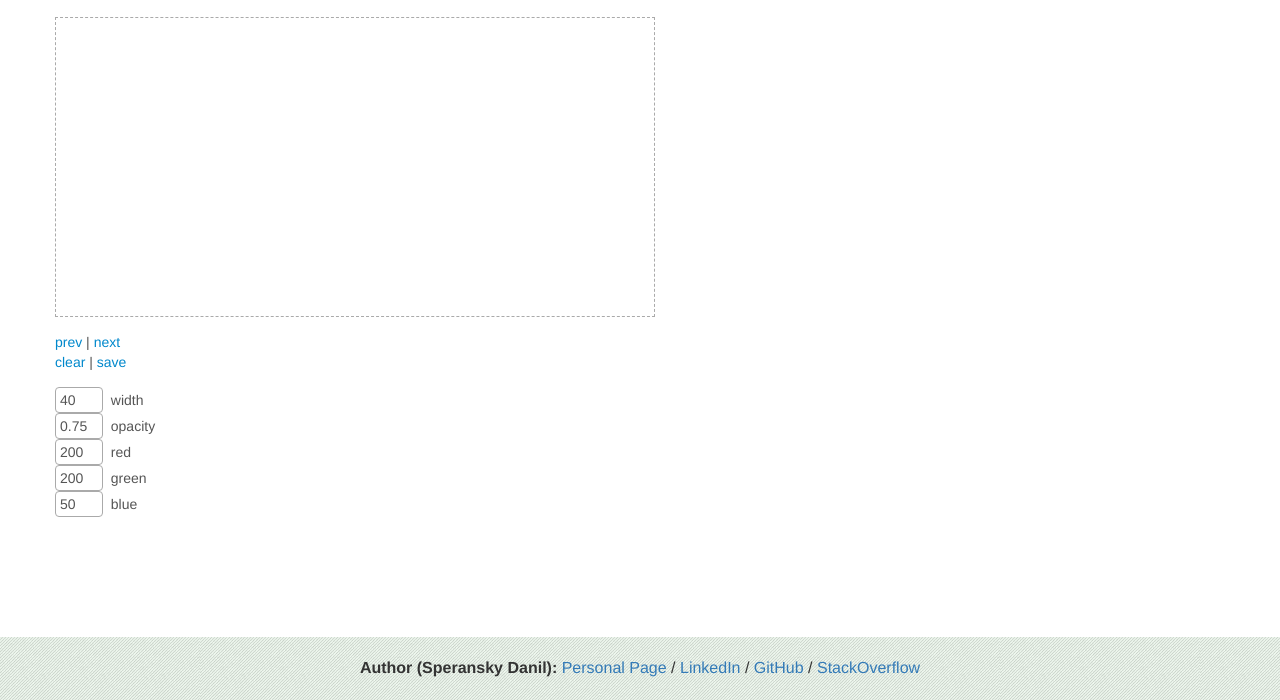
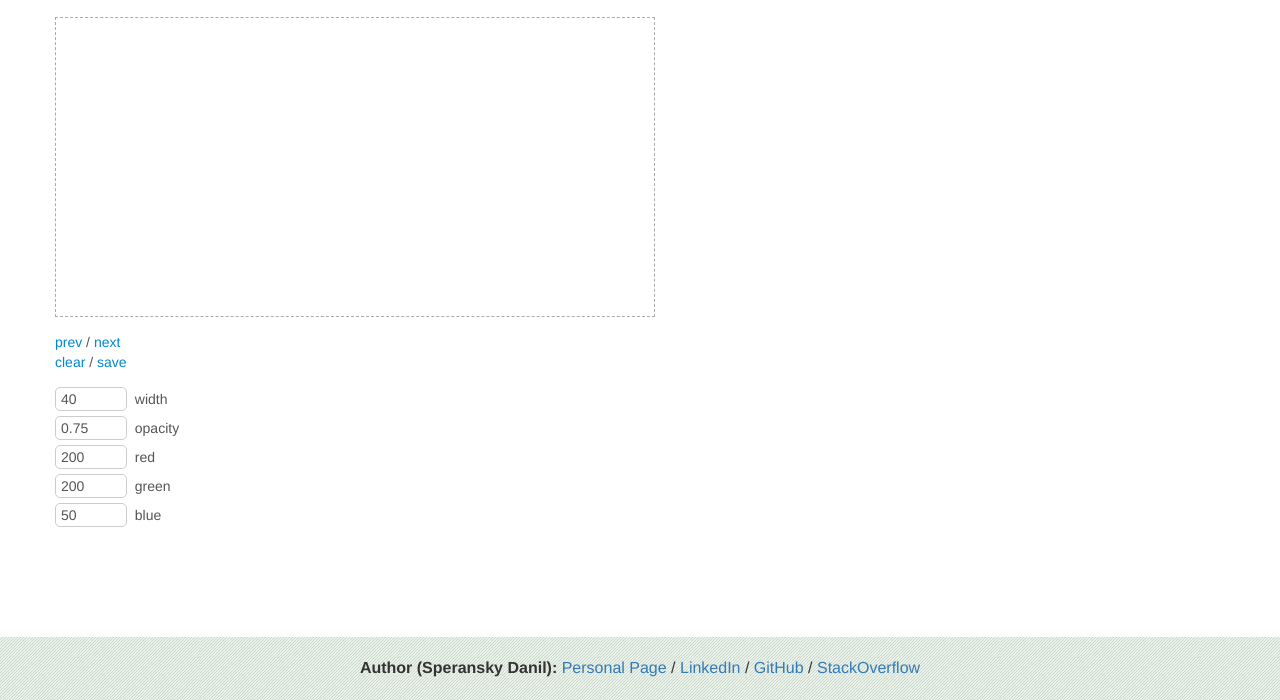
Before and after one commit to speranskydanil/graffiti-js, a plain HTML site: page demo/Graffiti-App/index.html in a window 1280 px wide. Shown: the part 100-800 px from the top of the page. Drawn offline with nearby package versions, Linux system fonts and the light colour scheme.

Commit message:
improving ga

```diff
--- a/css/graffiti-app.css
+++ b/css/graffiti-app.css
@@ -1,3 +1,10 @@
+.ga,
+.ga * {
+  -webkit-box-sizing: border-box;
+     -moz-box-sizing: border-box;
+          box-sizing: border-box;
+}
+
 .ga {
   font-family: "Helvetica Neue", Helvetica, Arial, sans-serif;
   font-size: 14px;
@@ -16,21 +23,23 @@
 }
 
 .ga input {
-  width: 48px;
-  padding: 2px 4px;
-  border: 1px solid #aaa;
+  width: 72px;
+  height: 24px;
+  margin-bottom: 5px;
+  padding: 2px 5px;
+  border: 1px solid #ccc;
   outline: none;
 
-  -webkit-border-radius: 4px;
-     -moz-border-radius: 4px;
-          border-radius: 4px;
+  -webkit-border-radius: 5px;
+     -moz-border-radius: 5px;
+          border-radius: 5px;
 }
 
 .ga-viewport {
   margin-bottom: 15px;
   padding: 1px;
+  border: 1px dashed #aaa;
   background: #fff;
-  border: 1px dashed #aaa;
 }
 
 .ga-nav {
--- a/js/graffiti-app.js
+++ b/js/graffiti-app.js
@@ -39,20 +39,20 @@ var GraffitiApp = (function ($) {
         <div class="ga-viewport"></div>\
         <div class="ga-nav">\
           <a href="#" class="prev">prev</a>\
-          |\
+          /\
           <a href="#" class="next">next</a>\
           <br>\
           <a href="#" class="clear">clear</a>\
-          |\
+          /\
           <a href="#" class="save">save</a>\
           <br>\
         </div>\
         <div class="ga-brush">\
-          <input type="text" class="width"> &nbsp;width<br>\
-          <input type="text" class="opacity"> &nbsp;opacity<br>\
-          <input type="text" class="red"> &nbsp;red<br>\
-          <input type="text" class="green"> &nbsp;green<br>\
-          <input type="text" class="blue"> &nbsp;blue<br>\
+          <input type="number" class="width"> &nbsp;width<br>\
+          <input type="number" step="0.01" class="opacity"> &nbsp;opacity<br>\
+          <input type="number" class="red"> &nbsp;red<br>\
+          <input type="number" class="green"> &nbsp;green<br>\
+          <input type="number" class="blue"> &nbsp;blue<br>\
         </div>\
       ');
 
```
